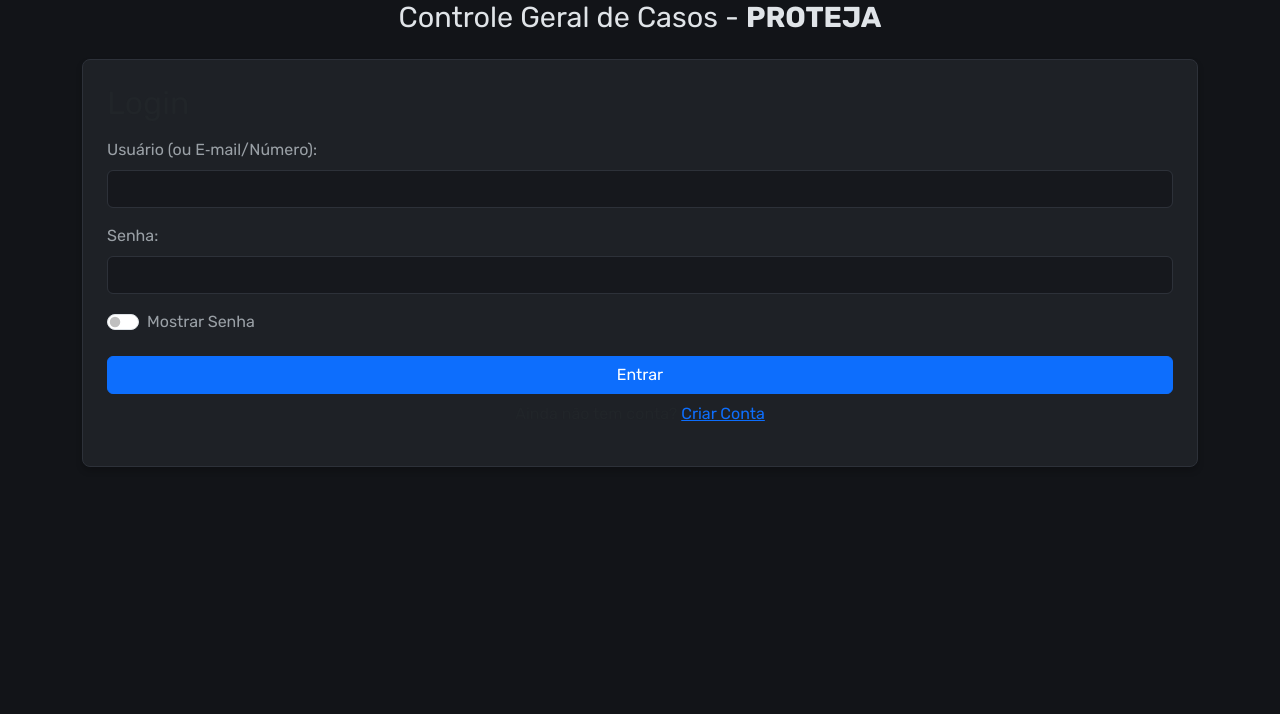
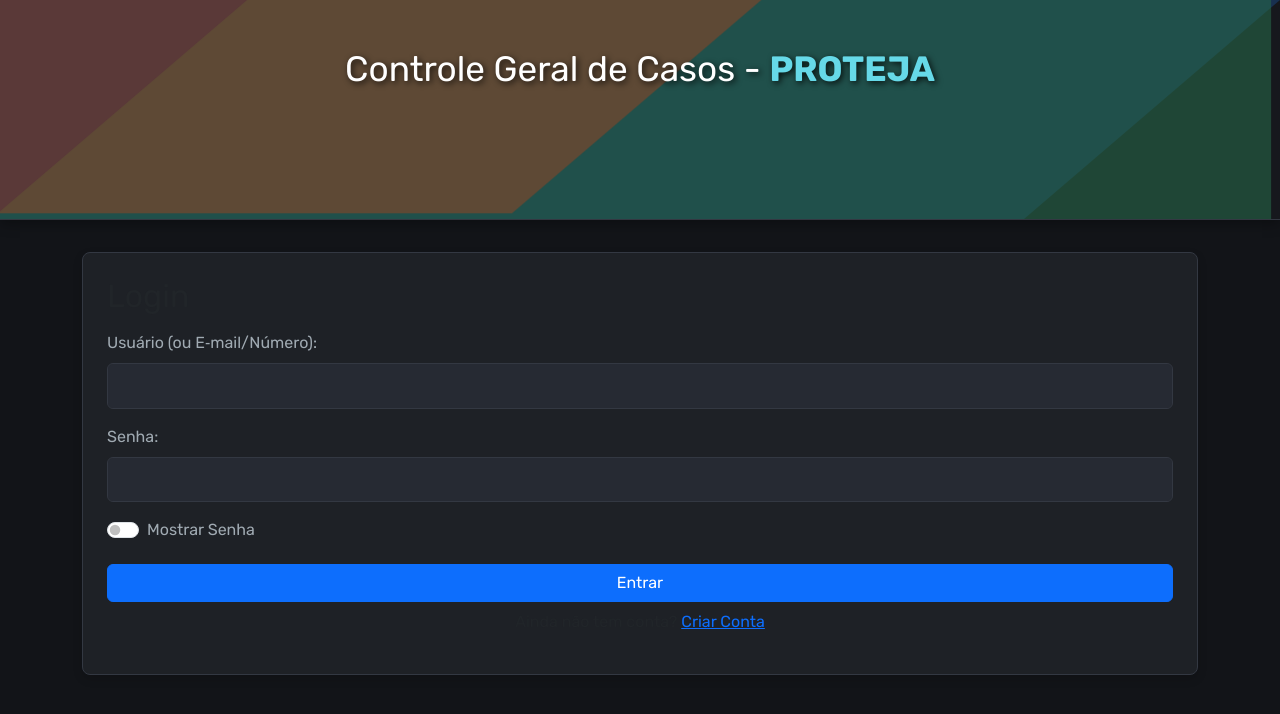
Before and after one commit to Ofcsilva1/Proteja, a plain HTML site: page index.html in a window 1280 px wide. Drawn offline with nearby package versions, Linux system fonts and the light colour scheme; no server answers.

Commit message:
Update style.css

```diff
--- a/style.css
+++ b/style.css
@@ -1,17 +1,17 @@
-/* ===================== VARIÁVEIS DE COR (DARK THEME) ===================== */
+/* ===================== VARIÁVEIS DE COR (DARK THEME PROFISSIONAL) ===================== */
 :root {
-    --cor-fundo-app: #121418;       /* Fundo geral muito escuro */
-    --cor-cartao: #1e2126;          /* Fundo dos cartões e formulários */
-    --cor-texto-principal: #e0e4e8; /* Texto claro (não branco puro para não ofuscar) */
-    --cor-texto-mutado: #9aa0a6;    /* Texto secundário */
-    --cor-borda: #2d3139;           /* Bordas discretas */
+    --cor-fundo-app: #121418;
+    --cor-cartao: #1e2126;
+    --cor-texto-principal: #e4e7eb;
+    --cor-texto-mutado: #a0aab2;
+    --cor-borda: #333842;
 
     /* Cores de Destaque */
-    --cor-destaque: #4dabf7;        /* Azul moderno para foco */
-    --cor-sucesso: #3bc9db;         /* Ciano para botões de salvar */
-    --cor-alerta: #fcc419;          /* Amarelo para edições/avisos */
-    --cor-erro: #ff6b6b;            /* Vermelho suave */
-    --cor-hover-linha: #252830;     /* Hover nas tabelas */
+    --cor-destaque: #4dabf7;
+    --cor-sucesso: #20c997;         /* Verde mais suave e profissional */
+    --cor-alerta: #fcc419;
+    --cor-erro: #ff6b6b;
+    --cor-hover-linha: #282c34;
 }
 
 body {
@@ -22,30 +22,70 @@
     padding: 0;
 }
 
-/* ===================== CABEÇALHO LIMPO ===================== */
-.app-header {
-    background-color: var(--cor-cartao);
+/* ===================== CABEÇALHO ANIMADO DARK ===================== */
+.fancy-header {
+    position: relative;
+    min-height: 220px;
+    overflow: hidden;
+    background: #16181d; /* Fundo do header */
     border-bottom: 1px solid var(--cor-borda);
-    padding: 1.5rem 0;
     margin-bottom: 2rem;
-    box-shadow: 0 4px 12px rgba(0, 0, 0, 0.15);
+    box-shadow: 0 4px 12px rgba(0, 0, 0, 0.3);
+}
+
+/* Formas com cores adaptadas para não ofuscar o modo escuro */
+.shape1 {
+    position: absolute;
+    top: 0; bottom: 0; width: 100%;
+    background: #1a365d; /* Azul Profundo */
+    clip-path: polygon(0 0, 100% 0, 80% 100%, 0 100%);
+    z-index: 1;
+    opacity: 0.8;
+}
+.shape2 {
+    position: absolute;
+    top: 0; bottom: 0; width: 100%;
+    background: #276749; /* Verde Musgo/Dashboard */
+    clip-path: polygon(20% 0, 100% 0, 100% 100%, 0 100%);
+    opacity: 0.6;
+    z-index: 2;
+    animation: slideDiagonal 3s ease-in-out infinite alternate;
+}
+.shape3 {
+    position: absolute;
+    top: 0; bottom: 0; width: 100%;
+    background: #9c4221; /* Laranja Escurecido */
+    clip-path: polygon(0 0, 60% 0, 40% 100%, 0 100%);
+    opacity: 0.5;
+    z-index: 3;
+    animation: floatUp 4s ease-in-out infinite alternate;
 }
 
 .header-content {
+    position: relative;
+    z-index: 10;
     text-align: center;
+    padding: 3rem 1rem;
+    color: #ffffff;
 }
-
 .header-content h1 {
     margin: 0;
     font-weight: 400;
-    font-size: 1.8rem;
-    color: var(--cor-texto-principal);
+    font-size: 2.2rem;
+    text-shadow: 2px 2px 6px rgba(0,0,0,0.8);
+}
+.header-content h1 strong {
+    font-weight: 700;
+    color: #66d9e8; /* Ciano claro para dar um tchan no logo */
 }
 
-.text-destaque {
-    font-weight: 700;
-    color: var(--cor-destaque);
-    letter-spacing: 1px;
+@keyframes slideDiagonal {
+    0% { transform: translateX(0); }
+    100% { transform: translateX(-3%); }
+}
+@keyframes floatUp {
+    0% { transform: translateY(0); }
+    100% { transform: translateY(-3%); }
 }
 
 /* ===================== CARTÕES E SEÇÕES ===================== */
@@ -53,7 +93,7 @@
     background-color: var(--cor-cartao) !important;
     border: 1px solid var(--cor-borda) !important;
     border-radius: 8px;
-    box-shadow: 0 4px 6px rgba(0,0,0,0.2);
+    box-shadow: 0 4px 10px rgba(0,0,0,0.15);
 }
 
 fieldset {
@@ -96,15 +136,17 @@
 
 /* ===================== CAMPOS DE FORMULÁRIO ===================== */
 .form-control, .form-select {
-    background-color: #16181d !important;
+    background-color: #262a33 !important; /* Um pouco mais claro que o fundo para dar destaque */
     border: 1px solid var(--cor-borda) !important;
     color: var(--cor-texto-principal) !important;
     border-radius: 6px;
+    padding: 0.6rem 0.75rem;
 }
 
 .form-control:focus, .form-select:focus {
     border-color: var(--cor-destaque) !important;
-    box-shadow: 0 0 0 0.25rem rgba(77, 171, 247, 0.2) !important;
+    box-shadow: 0 0 0 0.25rem rgba(77, 171, 247, 0.25) !important;
+    background-color: #2c313a !important;
 }
 
 label {
@@ -124,12 +166,12 @@
     background-color: var(--cor-sucesso);
     color: #121418;
     border: none;
-    padding: 0.5rem 2rem;
+    padding: 0.6rem 2rem;
     font-weight: 700;
 }
 
 #btnSalvarCaso:hover {
-    background-color: #22b8cf;
+    background-color: #12b886;
     transform: translateY(-1px);
 }
 
@@ -142,7 +184,7 @@
 .btn-info {
     background-color: var(--cor-destaque);
     border: none;
-    color: #fff;
+    color: #121418; /* Melhor contraste */
 }
 
 .btnDetalhes {
@@ -195,7 +237,7 @@
 
 /* Tabela de Detalhes Interna */
 .details-table {
-    background-color: #16181d;
+    background-color: #1a1d24;
     border-radius: 8px;
     overflow: hidden;
 }
@@ -205,7 +247,7 @@
 }
 
 .details-table strong {
-    color: var(--cor-texto-mutado);
+    color: var(--cor-destaque); /* Destaque nas labels da tabela interna */
 }
 
 /* ===================== PAGINAÇÃO ===================== */
@@ -224,5 +266,5 @@
 .page-item.active .page-link {
     background-color: var(--cor-destaque);
     border-color: var(--cor-destaque);
-    color: #fff;
+    color: #121418;
 }
```
